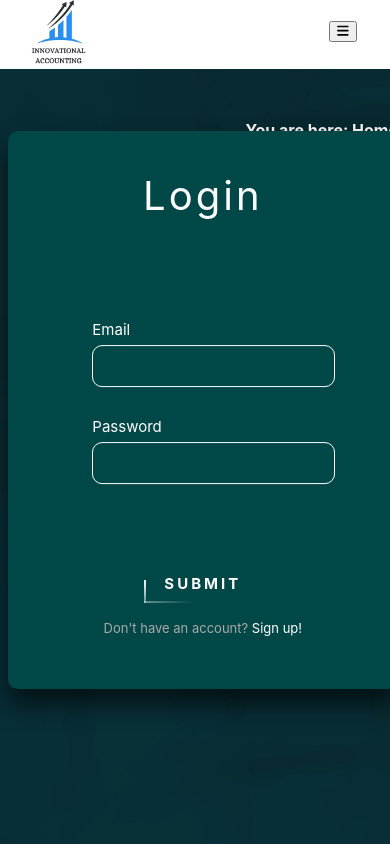
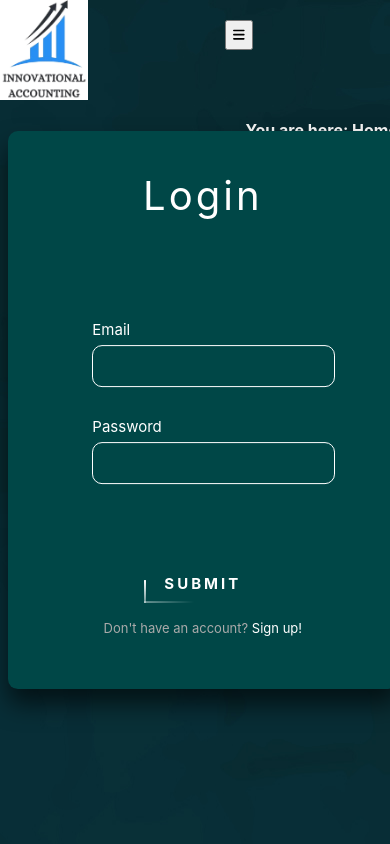
Before and after one commit to Pranjil97/gatpSolWebsite, a React (Create React App) app: page /login in a window 390 px wide. Shown: the top 844 px of the page. Built offline with nearby package versions, Linux system fonts and the light colour scheme.

Commit message:
edit home typewrite

```diff
--- a/src/App.css
+++ b/src/App.css
@@ -288,21 +288,37 @@
   }
 
   .btnnav {
+    /* background-color: #23c483; */
+    display: flex;
+    height: 30px;
+    flex-direction: row-reverse;
     margin: auto;
     margin-top: 20px;
-    margin-left:62%;
+    /* margin-left:12%; */
     visibility: visible;
   }
+
+  .logo {
+    margin-left: 0px;
+    height: 50px;
+    width: 50px;
+    /* background-color: aqua; */
+  }
+
   .menu{
     display: flex;
-    flex-direction: column;
+    flex-direction: row;
     justify-content: flex-start;
     align-items: flex-start;
     width: fit-content;
     height: fit-content;
-    margin-top:10px;
     font-size: 100%;
-    margin-right: -50px;
+    margin-right: 10px;
+    font-weight: 500;
+    gap: 10px;
+    border-radius: 20px;
+    padding: 5px;
+    background-color: whitesmoke;
     /* background-color: bisque; */
   }
 
@@ -318,7 +334,7 @@
     align-items: center;
     height: fit-content;
     position: fixed;
-    background: white;
+    background: transparent;
     color: darkcyan;
     transition: all 0.8s;
     z-index: 1000;
@@ -331,7 +347,7 @@
   }
 
   .imaginside {
-    height: 65px;
+    height: 100px;
   }
 
   .logbtn {
--- a/src/Components/Css/home.css
+++ b/src/Components/Css/home.css
@@ -463,7 +463,7 @@
         border: 0px solid gray;
         background-repeat: no-repeat;
         background-size: cover;
-        background-position: -190px 10px;
+        background-position: -190px;
     }
 
     .firstinput {
@@ -740,7 +740,7 @@
         margin-top: 50px;
         font-weight: 600;
         padding: 10px;
-        font-size: 25px;
+        font-size: 23px;
         border-radius: 20px;
         border: 2px dashed darkcyan;
         /* background-color: darkcyan; */
@@ -772,8 +772,8 @@
     }
 
     .accServboxImg {
-        width: 90px;
-        height: 90px;
+        width: 50px;
+        height: 50px;
         border-radius: 20%;
         padding: 15px;
         border: 2px dotted darkcyan;
@@ -836,7 +836,7 @@
     }
 
     .securityinner p {
-        width: 100%;
+        width: 90%;
         /* background-color: #23c483; */
         margin-top: -10px;
         margin-bottom: 5px;
--- a/src/Components/Typewrite.jsx
+++ b/src/Components/Typewrite.jsx
@@ -11,9 +11,8 @@ options={{
     autoStart: true,
     loop: false,
     delay: 50,
-    pauseFor: 10000,
+    pauseFor: 1000000,
     typingSpeed: 25,
-    deleteSpeed: 50,
     cursor: "_",
   }}
 
```
